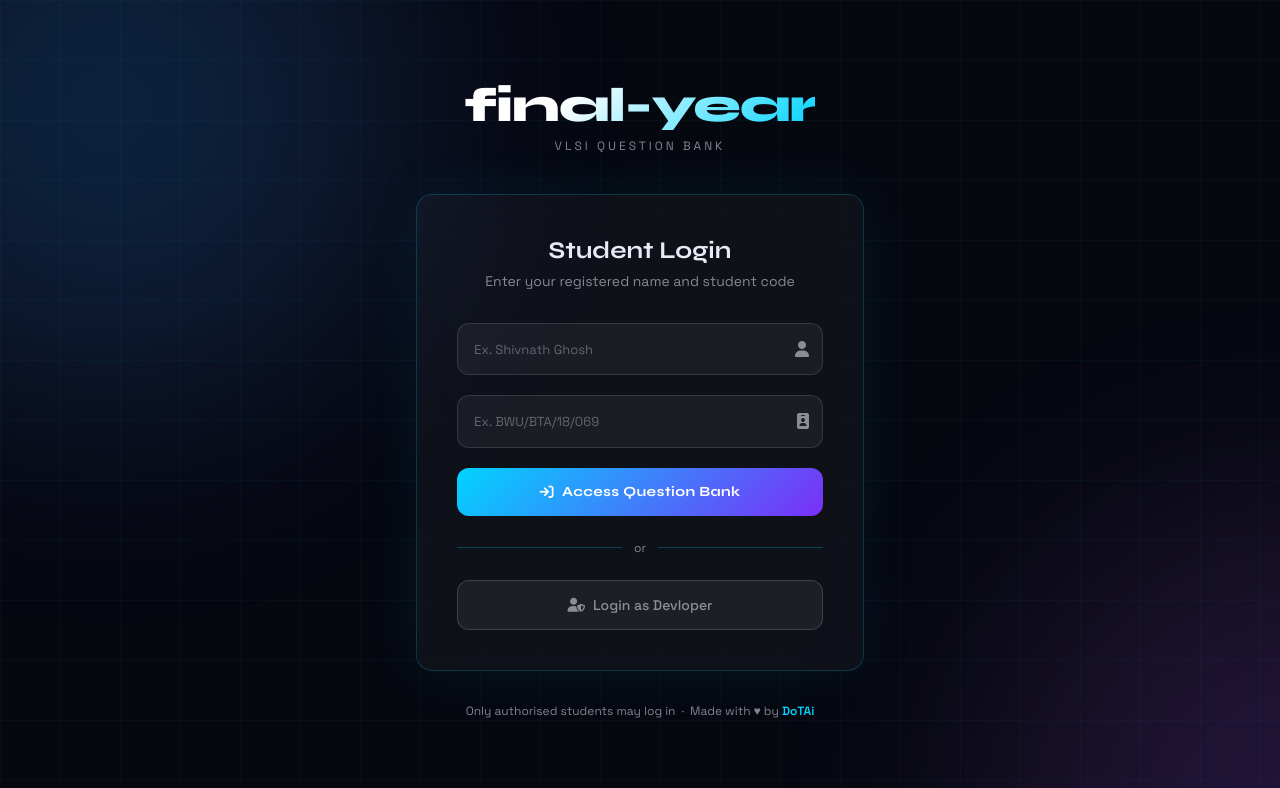
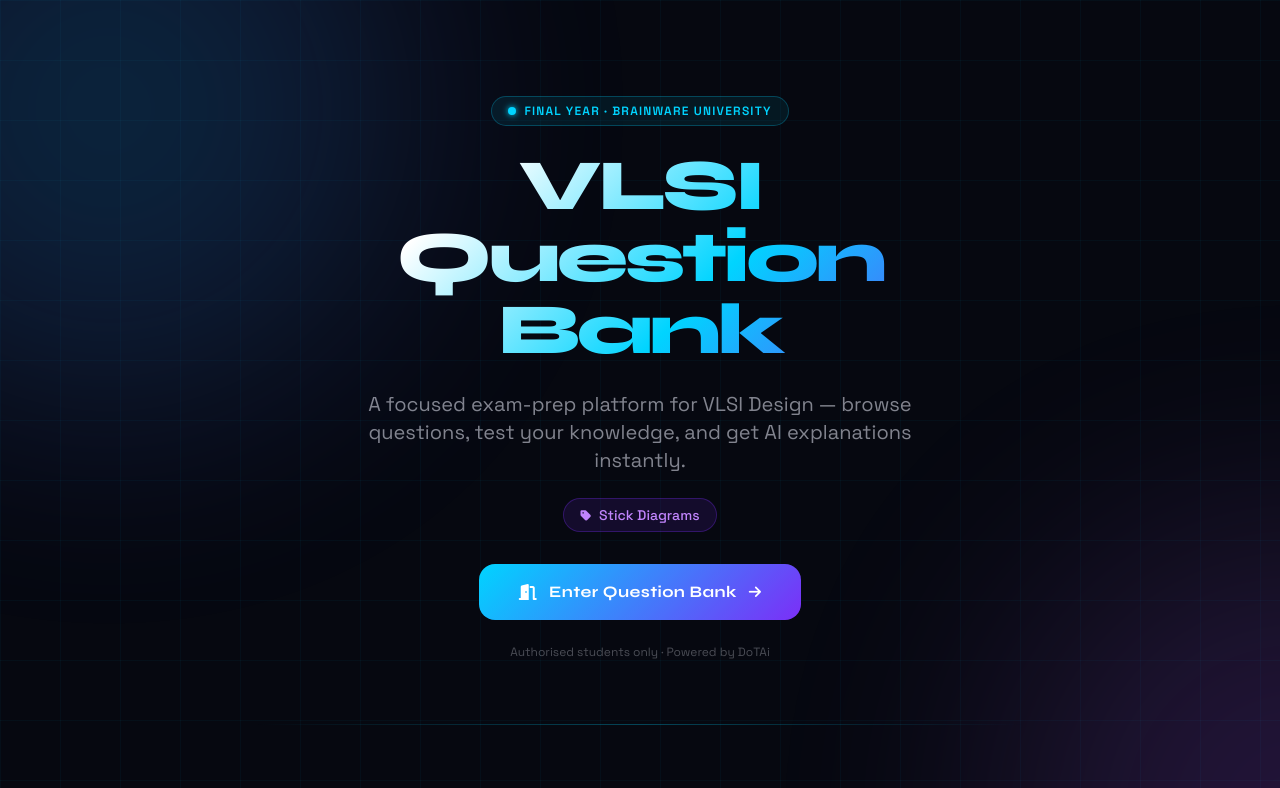
Before and after one commit to sushovancpp/hobby, a Next.js app: page / in a window 1280 px wide. Shown: the top 788 px of the page. Built offline with nearby package versions, Linux system fonts and the light colour scheme.

Commit message:
feat: update page.tsx

```diff
--- a/app/page.tsx
+++ b/app/page.tsx
@@ -1,19 +1,20 @@
 "use client";
 import { useState, useEffect } from "react";
 import { User } from "@/types";
+import LandingPage from "@/components/auth/LandingPage";
 import LoginPage from "@/components/auth/LoginPage";
 import QuestionsPage from "@/components/questions/QuestionsPage";
 import AdminDashboard from "@/components/admin/AdminDashboard";
 import Toast from "@/components/ui/Toast";
 
+type View = "landing" | "login" | "app";
+
 export default function Home() {
+  const [view, setView] = useState<View>("landing");
   const [user, setUser] = useState<User | null>(null);
   const [sessionId, setSessionId] = useState<string | null>(null);
 
   // ── Close session when tab is closed / browser is refreshed ─────
-  // navigator.sendBeacon can ONLY send POST requests, so we handle
-  // the beacon logout as a special case inside the POST handler by
-  // passing { action: "logout" } in the body.
   useEffect(() => {
     const handleUnload = () => {
       if (sessionId) {
@@ -34,6 +35,7 @@ export default function Home() {
   function handleLogin(u: User, sid?: string) {
     setUser(u);
     setSessionId(sid ?? null);
+    setView("app");
   }
 
   async function handleLogout() {
@@ -48,16 +50,26 @@ export default function Home() {
     }
     setSessionId(null);
     setUser(null);
+    setView("landing");
   }
 
   return (
     <>
       <Toast />
-      {!user && <LoginPage onLogin={handleLogin} />}
-      {user?.role === "admin" && (
+
+      {view === "landing" && (
+        <LandingPage onEnter={() => setView("login")} />
+      )}
+
+      {view === "login" && (
+        <LoginPage onLogin={handleLogin} onBack={() => setView("landing")} />
+      )}
+
+      {view === "app" && user?.role === "admin" && (
         <AdminDashboard user={user} onLogout={handleLogout} />
       )}
-      {user?.role === "student" && (
+
+      {view === "app" && user?.role === "student" && (
         <QuestionsPage
           user={user}
           sessionId={sessionId}
```
